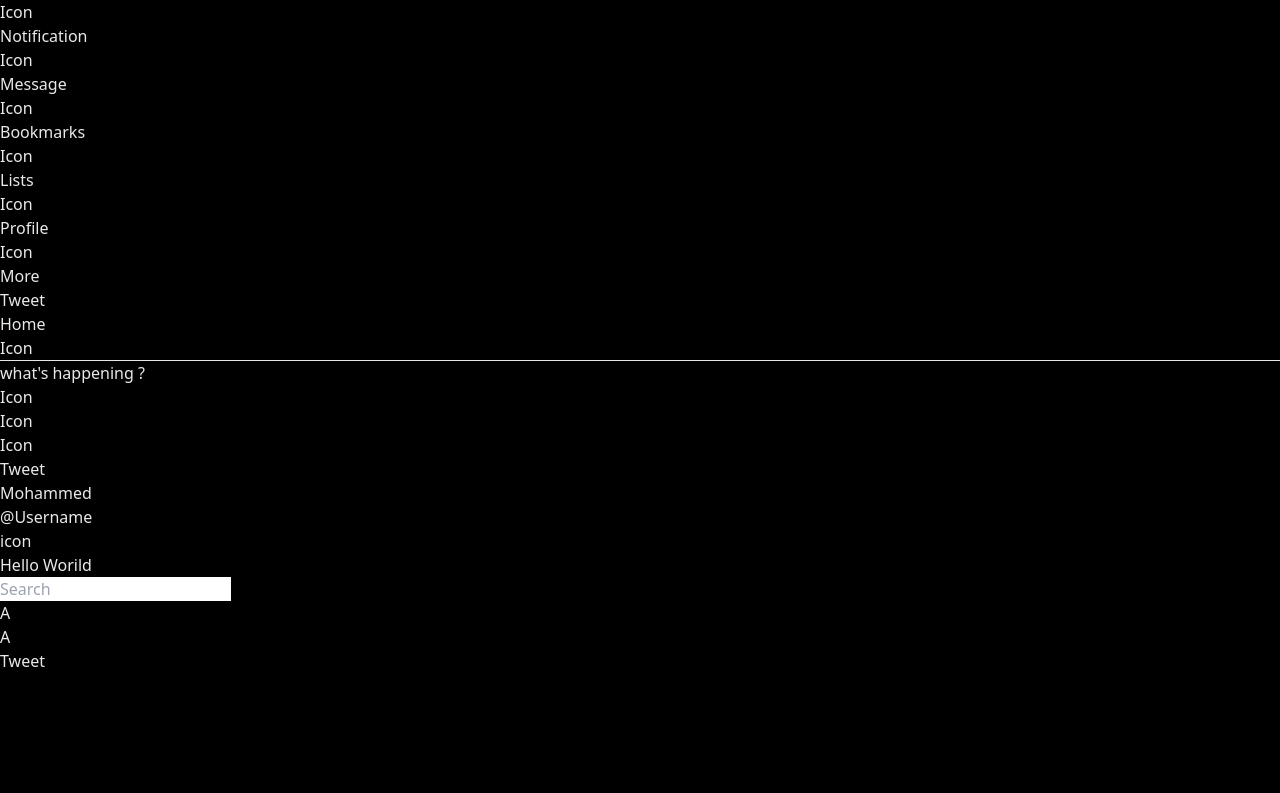
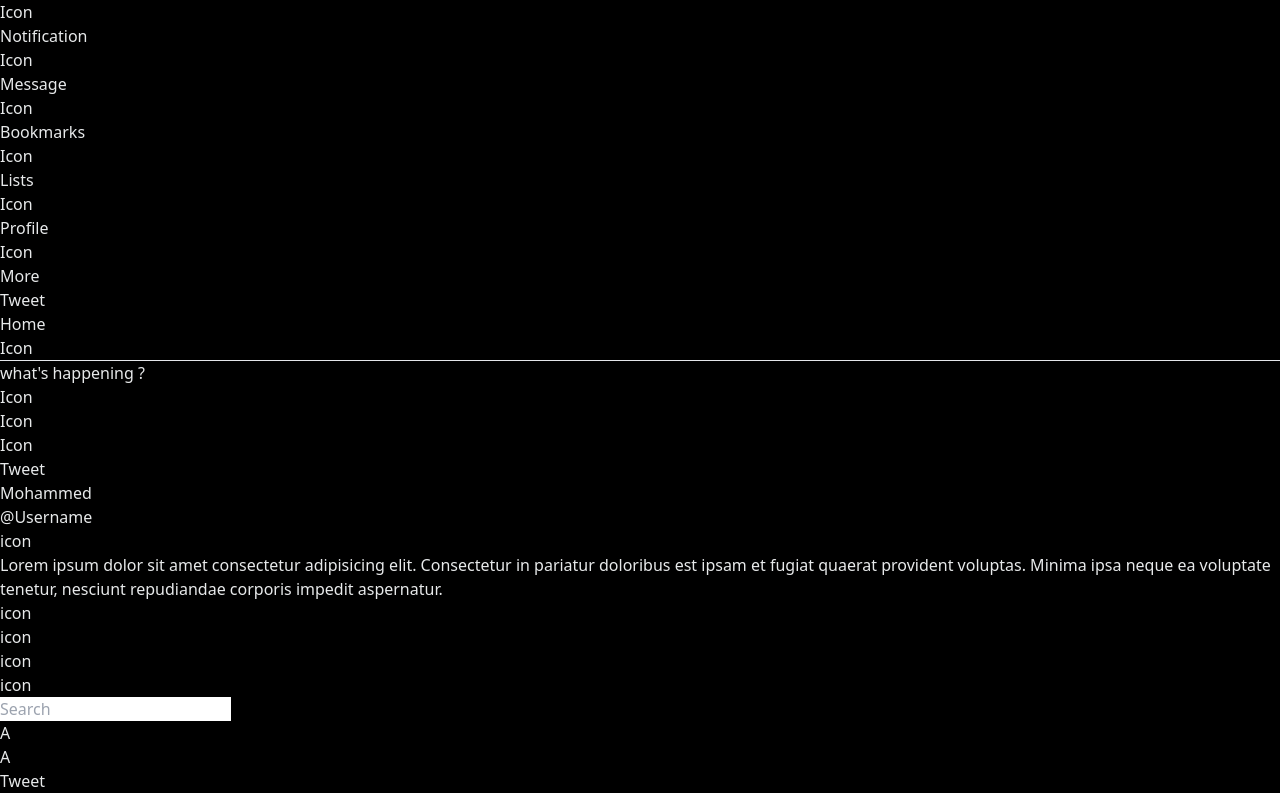
Before and after one commit to MayadahAA/X-clone-project, a React (Vite) app in the folder react-app/: page / in a window 1280 px wide. Shown: the part 1404-2197 px from the top of the page. Before the commit the page ends 2077 px from the top, so only its background shows below. Built offline with nearby package versions, Linux system fonts and the light colour scheme.

Commit message:
modified : some edit for Cards & Add Comments

```diff
--- a/react-app/src/components/HeaderCard.tsx
+++ b/react-app/src/components/HeaderCard.tsx
@@ -4,7 +4,6 @@ export default function HeaderCard() {
     <>
       {/* first Header body */}
       <div className="flex flex-col m-1 bg-indigo-700 text-white h-36">
-
         <div className="flex justify-between h-10 p-2">
           <p>Home</p>
           <p>Icon</p>
@@ -12,13 +11,14 @@ export default function HeaderCard() {
 
         <hr />
 
+        {/* img & hent */}
         <div className="flex flex-col p-2">
           <div className="flex items-center">
-            {/* img */}
             <p className="border rounded-3xl  w-12 h-12 "></p>
             <p className=" m-2">what's happening ?</p>
           </div>
 
+          {/* icons for => "upload , ...." */}
           <div className="flex justify-between items-center ml-12 mr-3">
             <div className="flex justify-around ml-2 w-32 ">
               <p>Icon</p>
--- a/react-app/src/components/Navbar.tsx
+++ b/react-app/src/components/Navbar.tsx
@@ -6,11 +6,13 @@ export default function Navbar() {
     return (
         <>
             <div className='flex flex-col items-center w-full bg-rose-700  '>
-
+                {/* logo */}
                 <div className='flex flex-row w-36 justify-start'>
                     <img src={Logo} alt="" className='w-10 m-5 ' />
                 </div>
 
+
+                {/* nav menu */}
                 <div className='flex flex-col  h-full w-24 gap-6 mb-'>
 
                     <div className='flex justify-between'>
@@ -48,6 +50,7 @@ export default function Navbar() {
                     </div>
                 </div>
 
+                {/* Button Tweet */}
                 <div className='flex justify-around w-60 h-12 bg-cyan-600 rounded-2xl mb-4 cursor-pointer'>
                     <button>Tweet</button>
                 </div>
--- a/react-app/src/components/TweetCard.tsx
+++ b/react-app/src/components/TweetCard.tsx
@@ -3,29 +3,38 @@ export default function TweetCard() {
     return (
         <>
 
-            <div className="flex flex-col ml-1 mr-1 bg-indigo-700 text-white h-full ">
+            <div className="flex flex-col ml-1 mr-1 bg-indigo-700 text-white h-auto ">
 
                 <div className="flex flex-col p-2">
                     <div className="flex justify-between ">
-                        {/* img */}
+
+                        {/* User Info => "Name , username , tweet" */}
                         <div className="flex items-center w-full ">
                             <p className="border rounded-3xl  w-12 h-12 "></p>
                             <p className=" ml-2 mr-1">Mohammed</p>
                             <p className=" text-sm text-gray-400">@Username</p>
                         </div>
 
-                        {/* Button  */}
+                        {/* Button Action => "Delete" */}
                         <div className="">
                             <p>icon</p>
                         </div>
                     </div>
 
+                    {/* Tweet User  */}
                     <div className="flex justify-between items-center ml-12 mr-3">
                         <div className="flex justify-around ml-2  ">
-                            <p>Hello Worild</p>
+                            <p>Lorem ipsum dolor sit amet consectetur adipisicing elit. Consectetur in pariatur doloribus est ipsam et fugiat quaerat provident voluptas.
+                                Minima ipsa neque ea voluptate tenetur, nesciunt repudiandae corporis impedit aspernatur.</p>
+                        </div>
+                    </div>
 
-                        </div>
-
+                    {/* Action icons => "comment ,Retweet  , like , share" */}
+                    <div className="flex justify-around w-2/3 ml-4 pt-4">
+                        <p>icon</p>
+                        <p>icon</p>
+                        <p>icon</p>
+                        <p>icon</p>
 
                     </div>
                 </div>
--- a/react-app/src/components/sidebar.tsx
+++ b/react-app/src/components/sidebar.tsx
@@ -3,10 +3,13 @@ function sidebar() {
   return (
     <>
        <div className='flex flex-col items-center w-96 bg-amber-500 gap-8 m-5 p-3'>
-
+                {/* Search Field */}
                 <div className='flex justify-around  gap-6'>
                     <input className="rounded-3xl p-3 h-10 w-80" placeholder="Search" type="text" />
                 </div>
+
+
+                {/* Create Your Custom Design */}
                 <div className='flex justify-around gap-6'>
                     <p>A</p>
                     <p>A</p>
```
